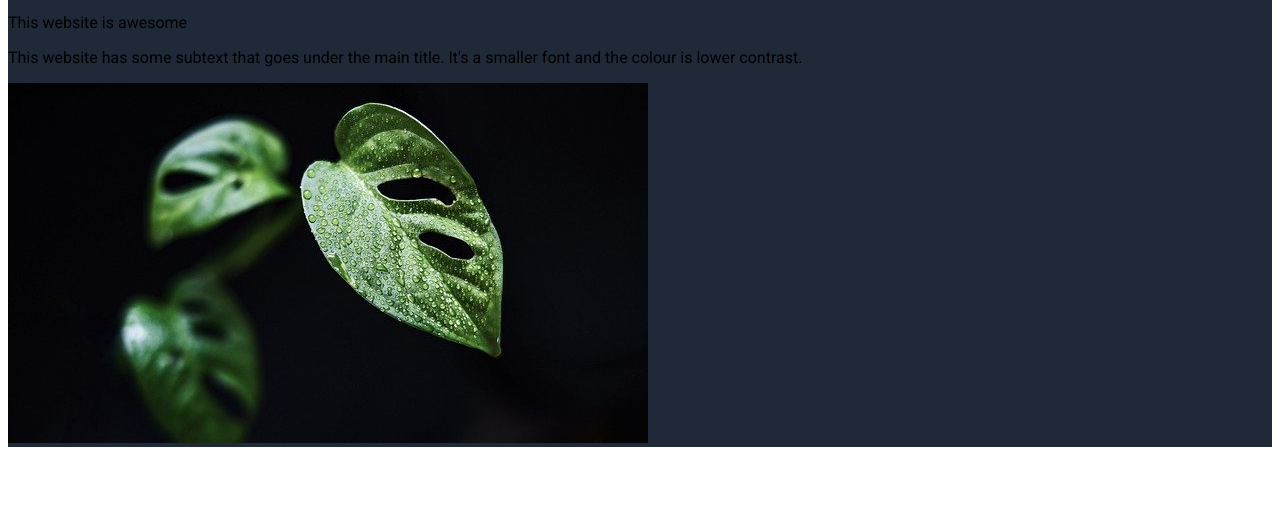
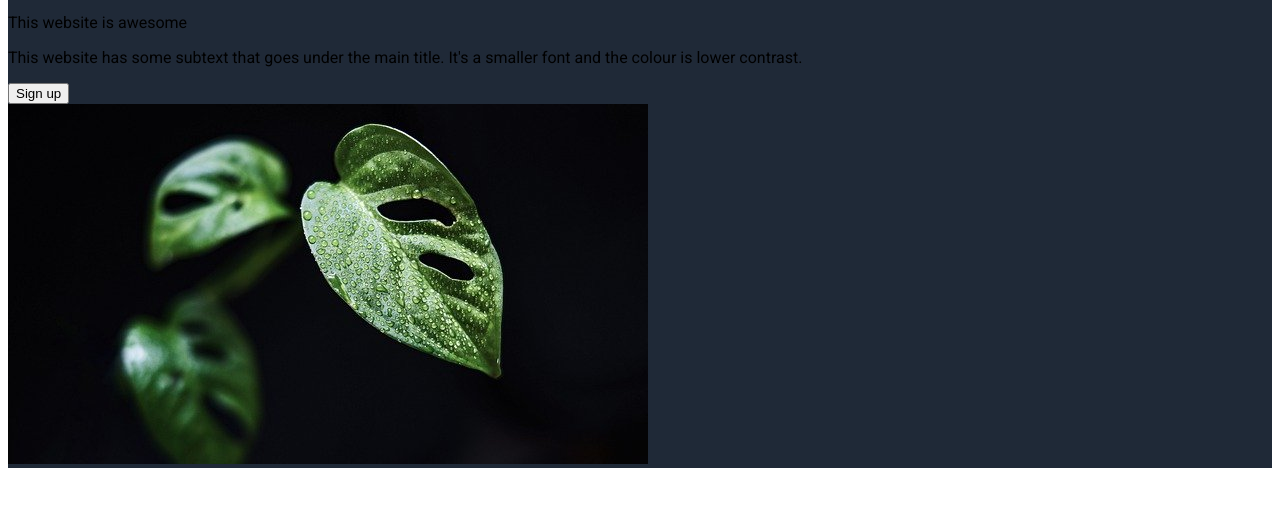
Before and after one commit to YahyaGhoor/Practice-Website, a plain HTML site: page index.html in a window 1280 px wide. Shown: the part 55-562 px from the top of the page. Drawn offline with Linux system fonts and the light colour scheme.

Commit message:
Added sign up button in spotlight

```diff
--- a/index.html
+++ b/index.html
@@ -30,11 +30,10 @@
             under the main title. It's a smaller font
             and the colour is lower contrast.
           </p>
+          <button class="sign-up">Sign up</button>
         </div>
 
-        <div class="right">
-          <img src="leaves.jpg" alt="leaves">
-        </div>
+        <img class="right" src="leaves.jpg" alt="leaves">
       </div>
     </div>
   </body>
```
